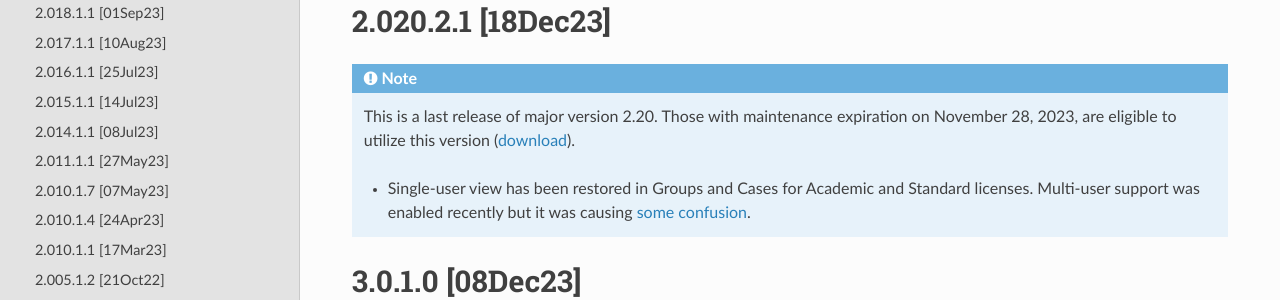
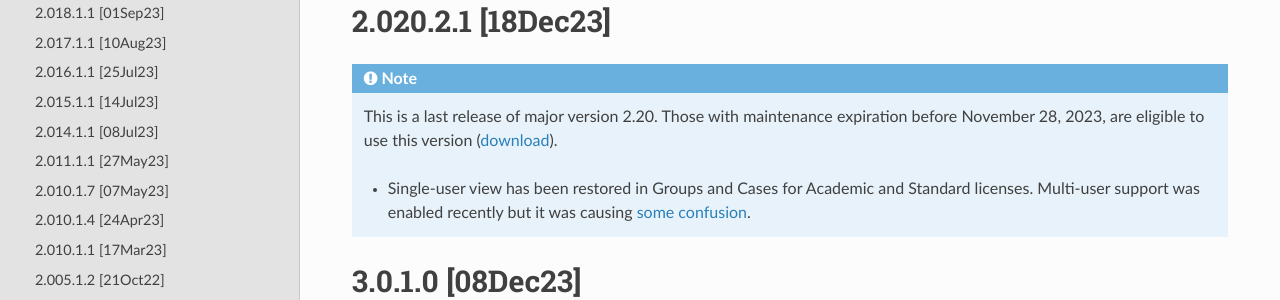
Before and after one commit to kanors-emr/Veda-documentation, a Sphinx documentation site: the page built from docs/source/pages/version_history.rst, in a window 1280 px wide and 900 px high, scrolled down 377 px. Shown: the part 151-451 px from the top of the window. Built offline with Sphinx 7.4.7 and the Read the Docs theme 2.0.0, drawn with Linux system fonts in a browser that asks for light colours.

Commit message:
no message

```diff
--- a/docs/source/pages/version_history.rst
+++ b/docs/source/pages/version_history.rst
@@ -19,7 +19,7 @@ Version History
 2.020.2.1 [18Dec23]
 ^^^^^^^^^^^^^^^^^
 .. note::
-    This is a last release of major version 2.20. Those with maintenance expiration on November 28, 2023, are eligible to utilize this version (`download <https://github.com/kanors-emr/Veda2.0-Installation/releases/tag/v2.20.2.1>`_).
+    This is a last release of major version 2.20. Those with maintenance expiration before November 28, 2023, are eligible to use this version (`download <https://github.com/kanors-emr/Veda2.0-Installation/releases/tag/v2.20.2.1>`_).
 
     * Single-user view has been restored in Groups and Cases for Academic and Standard licenses. Multi-user support was enabled recently but it was causing `some confusion <https://github.com/kanors-emr/Veda2.0-Installation/issues/23>`_.
 
```
